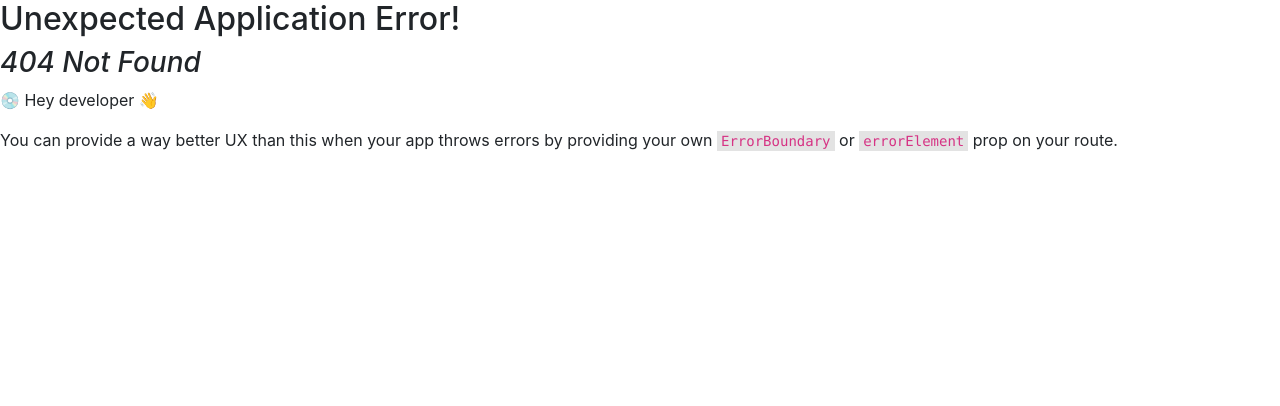
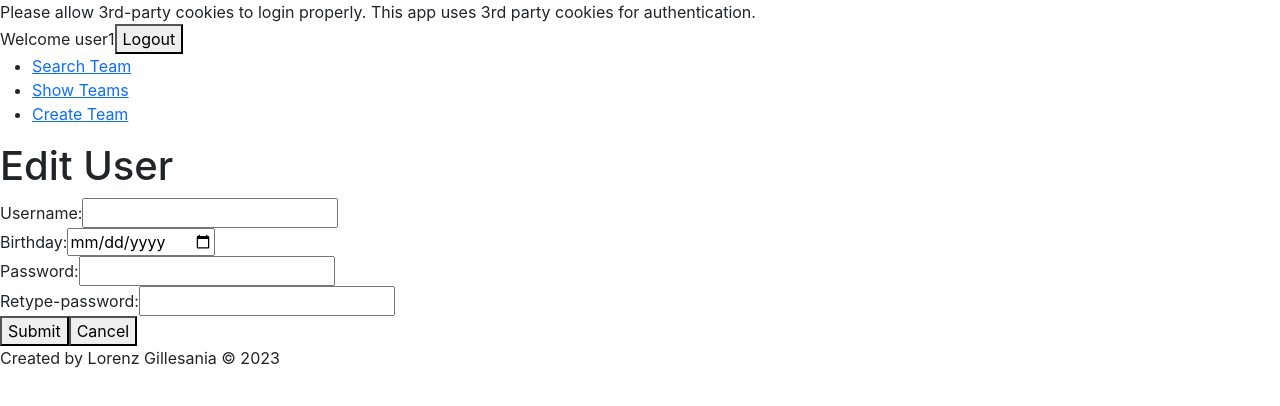
Before and after one commit to gillesania20/team-hub, a React (Create React App) app: page /dash/users/edit-user/1 in a window 1280 px wide. Before the commit this address had no page. Shown: the top 406 px of the page. Built offline with nearby package versions, Linux system fonts and the light colour scheme.

Commit message:
modified 'App.js' and 'RegisterForm.js' then added 'AppLayout.js', 'FooterSection.js', 'HeaderSection.js', 'Layout.js', 'DisplaySingleUser.js', 'EditUser.js', and 'EditUserForm.js'

```diff
--- /dev/null
+++ b/src/components/layout/AppLayout.js
@@ -0,0 +1,10 @@
+import { Outlet } from 'react-router-dom';
+const AppLayout = () => {
+    return (
+        <div>
+            <div>Please allow 3rd-party cookies to login properly. This app uses 3rd party cookies for authentication.</div>
+            <Outlet />
+        </div>
+    );
+}
+export default AppLayout;
--- /dev/null
+++ b/src/components/layout/FooterSection.js
@@ -0,0 +1,8 @@
+const FooterSection = () => {
+    return (
+        <footer>
+            <span>Created by Lorenz Gillesania &copy; 2023</span>
+        </footer>
+    );
+}
+export default FooterSection;
--- /dev/null
+++ b/src/components/layout/HeaderSection.js
@@ -0,0 +1,24 @@
+const HeaderSection = () => {
+    return(
+        <header>
+            <div>
+                <span>Welcome user1</span>
+                <button type="button">Logout</button>
+            </div>
+            <div>
+                <ul>
+                    <li>
+                        <a href="">Search Team</a>
+                    </li>
+                    <li>
+                        <a href="">Show Teams</a>
+                    </li>
+                    <li>
+                        <a href="">Create Team</a>
+                    </li>
+                </ul>
+            </div>
+        </header>
+    );
+}
+export default HeaderSection;
--- /dev/null
+++ b/src/components/layout/Layout.js
@@ -0,0 +1,13 @@
+import { Outlet } from 'react-router-dom';
+import HeaderSection from './HeaderSection';
+import FooterSection from './FooterSection';
+const Layout = () => {
+    return (
+        <div>
+            <HeaderSection />
+            <Outlet />
+            <FooterSection />
+        </div>
+    );
+}
+export default Layout;
--- a/src/components/public/RegisterForm.js
+++ b/src/components/public/RegisterForm.js
@@ -6,6 +6,10 @@ const RegisterForm = () => {
                 <div>
                     <label>Username: </label>
                     <input type="text" />
+                </div>
+                <div>
+                    <label>Birthday:</label>
+                    <input type="date" />
                 </div>
                 <div>
                     <label>Password: </label>
--- /dev/null
+++ b/src/components/users/DisplaySingleUser.js
@@ -0,0 +1,23 @@
+const DisplaySingleUser = () => {
+    return (
+        <div>
+            <h1>User Info</h1>
+            <div>
+                <label>username: </label>
+                <span>user1</span>
+            </div>
+            <div>
+                <label>Status: </label>
+                <span>Active</span>
+            </div>
+            <div>
+                <label>Birthday: </label>
+                <span>January 20, 1998</span>
+            </div>
+            <div>
+                <button type="button">Edit User</button>
+            </div>
+        </div>
+    );
+}
+export default DisplaySingleUser;
--- /dev/null
+++ b/src/components/users/EditUser.js
@@ -0,0 +1,10 @@
+import EditUserForm from './EditUserForm';
+const EditUser = () => {
+    return (
+        <div>
+            <h1>Edit User</h1>
+            <EditUserForm />
+        </div>
+    );
+}
+export default EditUser;
--- /dev/null
+++ b/src/components/users/EditUserForm.js
@@ -0,0 +1,27 @@
+const EditUserForm = () => {
+    return (
+        <form>
+            <div>
+                <label>Username: </label>
+                <input type="text" />
+            </div>
+            <div>
+                <label>Birthday: </label>
+                <input type="date" />
+            </div>
+            <div>
+                <label>Password: </label>
+                <input type="password" />
+            </div>
+            <div>
+                <label>Retype-password: </label>
+                <input type="password" />
+            </div>
+            <div>
+                <button type="submit">Submit</button>
+                <button type="button">Cancel</button>
+            </div>
+        </form>
+    );
+}
+export default EditUserForm;
```
Also changed, not shown: src/App.js (+28 -0 lines).
